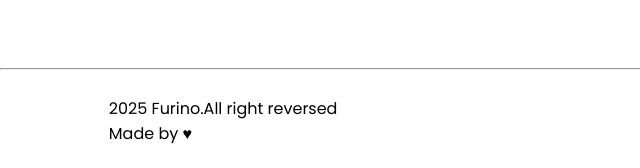
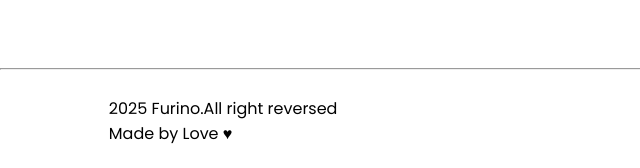
Before and after one commit to RohanJaiswalDev/Furniture---Landing-page, a plain HTML site: page index.html in a window 1280 px wide. Shown: the part 4658-4826 px from the top of the page, 0-640 px from the left. Drawn offline with Linux system fonts and the light colour scheme.

Commit message:
Finish :Home Page Completed

```diff
--- a/index.html
+++ b/index.html
@@ -243,7 +243,7 @@
     </div>
 <hr>
     <footer id="footer">
-        <h1>2025 Furino.All right reversed <br> Made by &hearts;</h1>
+        <h1>2025 Furino.All right reversed <br> Made by Love &hearts;</h1>
     </footer>
         <script src="script.js"></script>
 </body>
```
